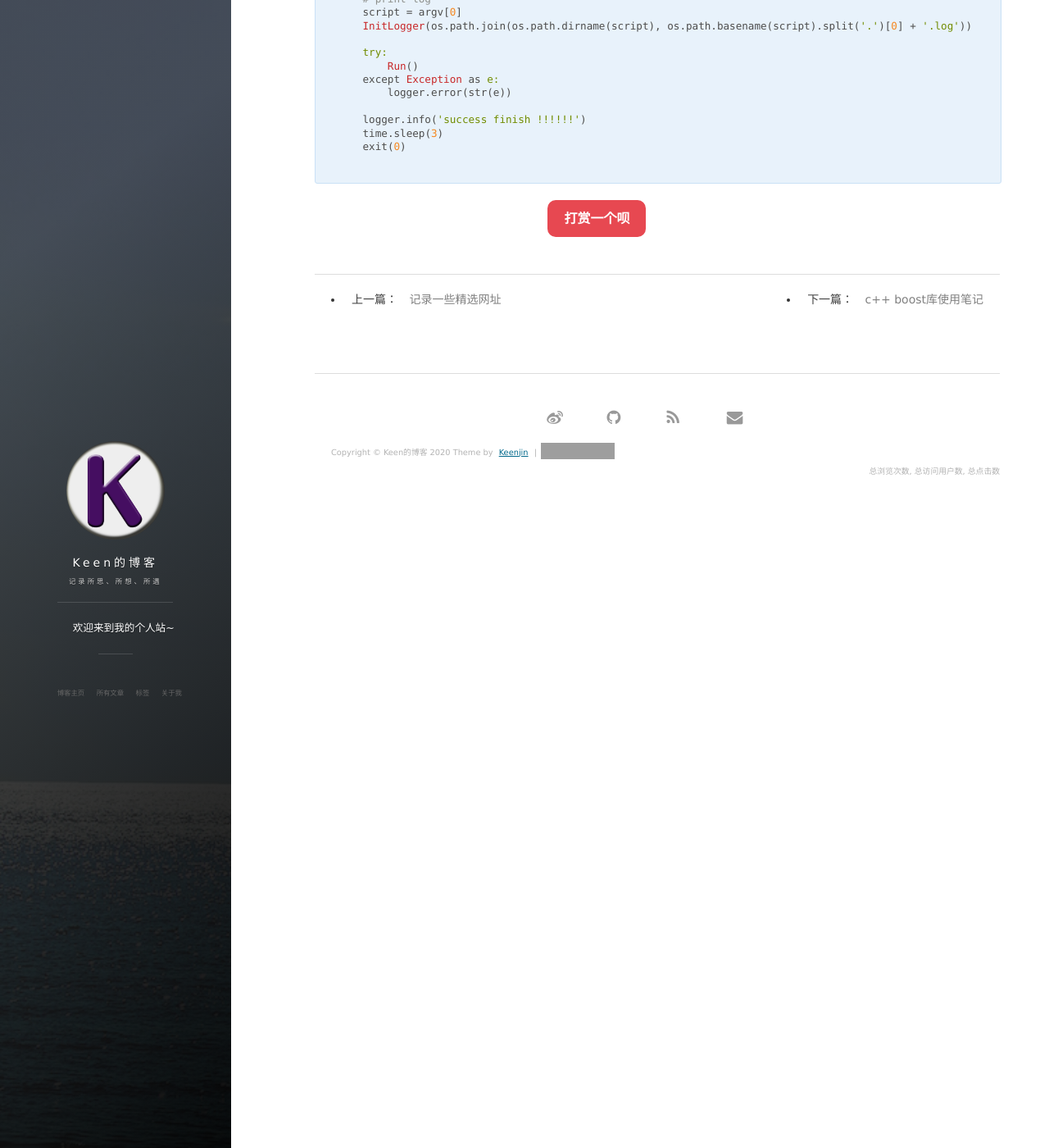
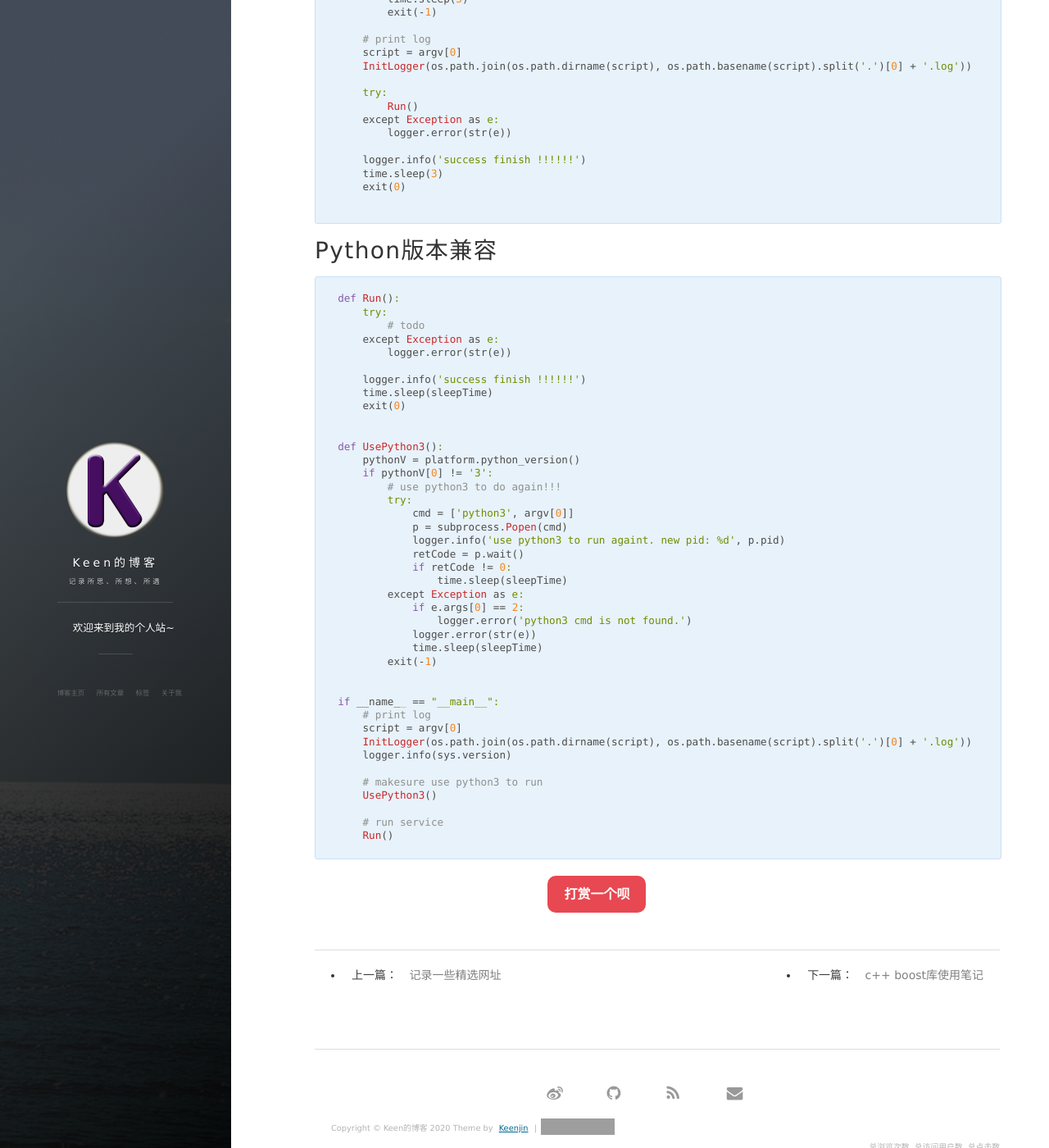
Before and after one commit to Keenjin/Keenjin.github.io, a Jekyll site: the page built from _posts/2019-01-05-python_note.md, in a window 1280 px wide and 1400 px high, scrolled down 16250 px. Shown: the whole window at 82% size. Built offline with Jekyll 4.4.1, drawn with Linux system fonts in a browser that asks for light colours; nearby versions of some CDN libraries; comment, search, counter and statistics services are not loaded; some of the changed text lies outside the part shown; grey boxes are pictures that could not be loaded.

Commit message:
历史没写完的，先提交上来

````diff
--- a/_posts/2019-01-05-python_note.md
+++ b/_posts/2019-01-05-python_note.md
@@ -42,6 +42,7 @@ tags: python
 - [Python中scapy模块的使用](#python中scapy模块的使用)
 - [CentOS7.2中安装Python3.6.8](#centos72中安装python368)
 - [Python解析xml](#python解析xml)
+- [Python版本兼容](#python版本兼容)
 
 <!-- /TOC -->
 
@@ -49,6 +50,7 @@ tags: python
 
 python流行库：[https://github.com/jobbole/awesome-python-cn/blob/master/README.md](https://github.com/jobbole/awesome-python-cn/blob/master/README.md)
 官方模块查询（支持的python版本等）：[https://pypi.org/](https://pypi.org/)
+python版本不兼容的第三方库：<https://www.lfd.uci.edu/~gohlke/pythonlibs/>
 
 # py符号
 
@@ -860,3 +862,49 @@ if __name__ == "__main__":
     exit(0)
 
 ```
+
+# Python版本兼容
+
+```python
+def Run():
+    try:
+        # todo
+    except Exception as e:
+        logger.error(str(e))
+
+    logger.info('success finish !!!!!!')
+    time.sleep(sleepTime)
+    exit(0)
+
+
+def UsePython3():
+    pythonV = platform.python_version()
+    if pythonV[0] != '3':
+        # use python3 to do again!!!
+        try:
+            cmd = ['python3', argv[0]]
+            p = subprocess.Popen(cmd)
+            logger.info('use python3 to run againt. new pid: %d', p.pid)
+            retCode = p.wait()
+            if retCode != 0:
+                time.sleep(sleepTime)
+        except Exception as e:
+            if e.args[0] == 2:
+                logger.error('python3 cmd is not found.')
+            logger.error(str(e))
+            time.sleep(sleepTime)
+        exit(-1)
+
+
+if __name__ == "__main__":
+    # print log
+    script = argv[0]
+    InitLogger(os.path.join(os.path.dirname(script), os.path.basename(script).split('.')[0] + '.log'))
+    logger.info(sys.version)
+
+    # makesure use python3 to run
+    UsePython3()
+
+    # run service
+    Run()
+```
````
Also changed, not shown: _posts/2016-12-22-com_thinking.md (added, +16 -0 lines), _posts/2019-06-28-kafka.md (added, +8 -0 lines), _posts/2019-06-29-redis.md (added, +8 -0 lines), _posts/2019-06-30-memcache.md (added, +8 -0 lines), _posts/2019-10-16-centos_system_install_internal.md (+13 -3 lines), _posts/2019-10-24-centos_diy.md (added, +250 -0 lines), _posts/2019-11-20-文档版本管理.md (added, +10 -0 lines).
